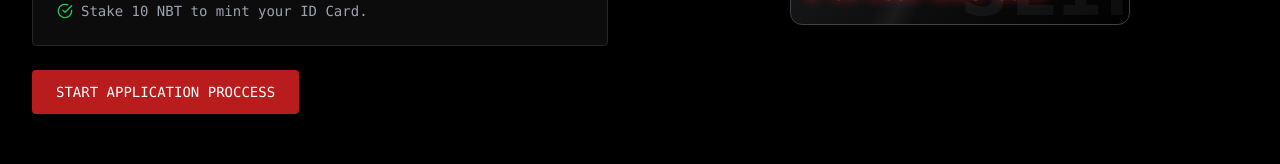
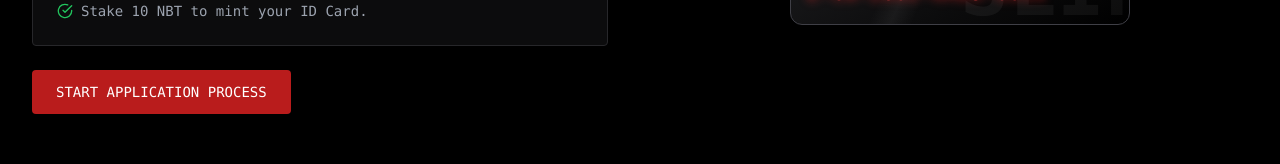
Before and after one commit to SpaceSQ/spacesq-website, a Next.js app: page /registry in a window 1280 px wide. Shown: the part 622-786 px from the top of the page. Built offline with nearby package versions, Linux system fonts and the light colour scheme.

Commit message:
Update page.tsx

```diff
--- a/app/registry/page.tsx
+++ b/app/registry/page.tsx
@@ -102,9 +102,12 @@ export default function RegistryPage() {
                 <li className="flex items-start"><CheckCircle className="w-4 h-4 mr-2 text-green-500 mt-0.5"/> Stake 10 NBT to mint your ID Card.</li>
               </ul>
             </div>
-             <button className="px-6 py-3 bg-red-700 hover:bg-red-600 text-white font-mono text-sm rounded transition-colors w-full md:w-auto">
-              START APPLICATION PROCCESS
-            </button>
+<a
+  href="/developers"
+  className="inline-block px-6 py-3 bg-red-700 hover:bg-red-600 text-white font-mono text-sm rounded transition-colors w-full md:w-auto text-center cursor-pointer"
+>
+  START APPLICATION PROCESS
+</a>
           </div>
           <div className="order-1 lg:order-2 flex justify-center">
             <IDCard />
```
